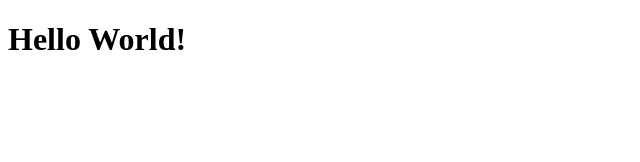
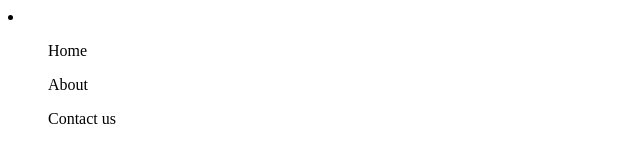
Before and after one commit to SaiAnush20/my-project, a plain HTML site: page index.html in a window 1280 px wide. Shown: the whole page, without its empty margins (0-640 px from the left). Drawn offline with Linux system fonts and the light colour scheme.

Commit message:
Developing

```diff
--- a/index.html
+++ b/index.html
@@ -6,6 +6,12 @@
     <title>Portfolio</title>
 </head>
 <body>
-    <h1>Hello World!</h1>
+    <nav>
+        <li>
+            <ul>Home</ul>
+            <ul>About</ul>
+            <ul>Contact us</ul>
+        </li>
+    </nav>
 </body>
 </html>
```
